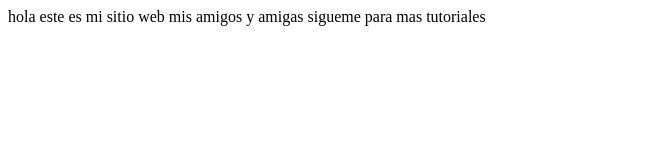
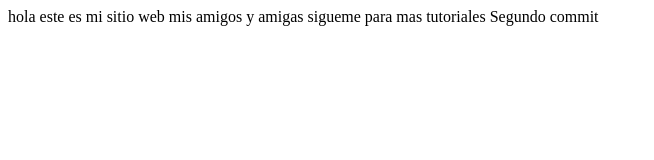
Before and after one commit to j0hnperez/proyectoPersonal, a plain HTML site: page index.html in a window 1280 px wide. Shown: the whole page, without its empty margins (0-654 px from the left). Drawn offline with Linux system fonts and the light colour scheme.

Commit message:
otro commit mas

```diff
--- a/index.html
+++ b/index.html
@@ -10,6 +10,7 @@
 
    hola este es mi sitio web mis amigos y amigas
    sigueme para mas tutoriales
+   Segundo commit
 
 
 </body>
```
